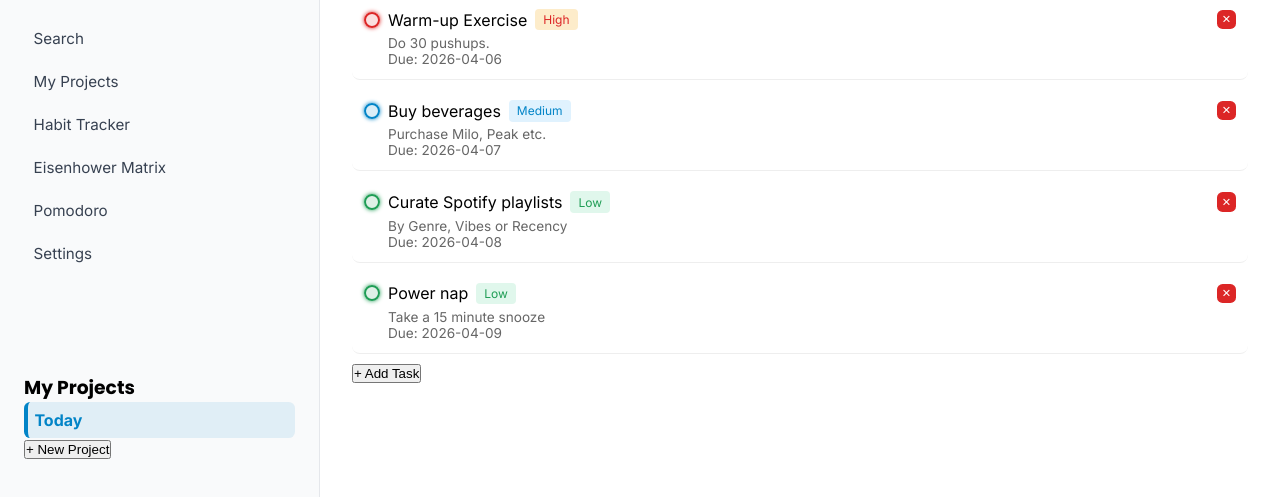
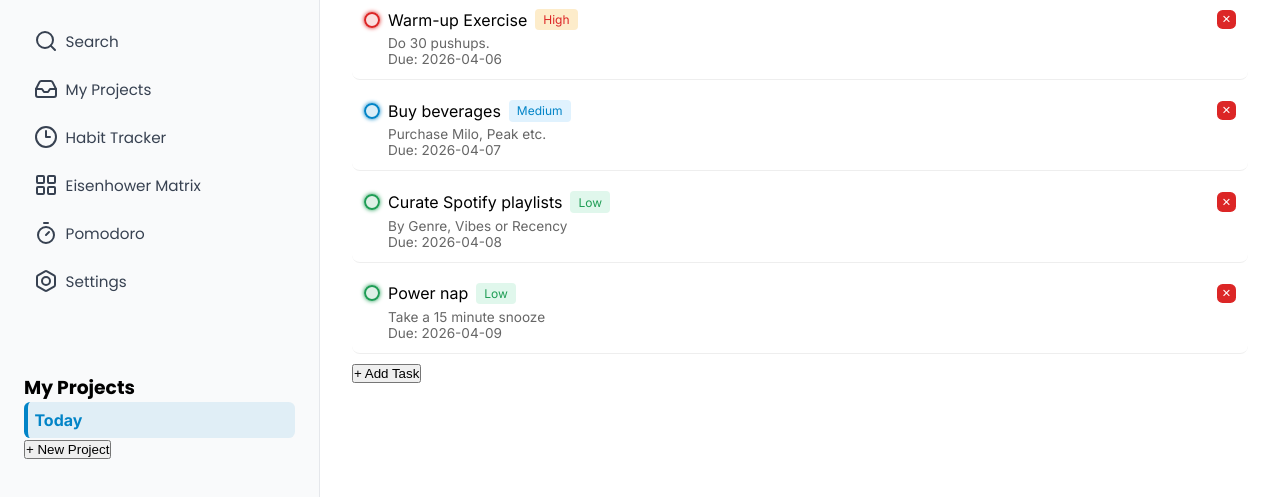
Before and after one commit to JayZeus999/Todo-List, a website built with webpack: page src/template.html in a window 1280 px wide. Shown: the part 83-580 px from the top of the page. Built offline with nearby package versions, Linux system fonts and the light colour scheme.

Commit message:
Import SVGs & align them with utilities' btns

```diff
--- a/src/styles.css
+++ b/src/styles.css
@@ -107,10 +107,14 @@
     border: none;
     text-align: left;
 
+    display: flex;
+    align-items: center;
+    gap: 0.5rem;
+
     padding: 0.5rem 0.6rem;
     border-radius: 0.4rem;
     font-size: 0.95rem;
-    font-family: "Inter", sans-serif;
+    font-family: "Poppins", sans-serif;
 
     color: #374151;
     transition: background 0.15s ease;
--- a/src/template.html
+++ b/src/template.html
@@ -54,12 +54,64 @@
         </div>
 
         <div class="utilities">
-            <button class="search-btn">Search</button>
-            <button class="project-btn">My Projects</button>
-            <button class="habit-btn">Habit Tracker</button>
-            <button class="matrix-btn">Eisenhower Matrix</button>
-            <button class="pomodoro-btn">Pomodoro</button>
-            <button class="settings-btn">Settings</button>
+            <button class="search-btn">
+                <svg xmlns="http://www.w3.org/2000/svg" width="24" height="24" viewBox="0 0 24 24" fill="none"
+                    stroke="currentColor" stroke-width="2" stroke-linecap="round" stroke-linejoin="round"
+                    class="lucide lucide-search-icon lucide-search">
+                    <path d="m21 21-4.34-4.34" />
+                    <circle cx="11" cy="11" r="8" />
+                </svg>
+                Search</button>
+
+            <button class="project-btn">
+                <svg xmlns="http://www.w3.org/2000/svg" width="24" height="24" viewBox="0 0 24 24" fill="none"
+                    stroke="currentColor" stroke-width="2" stroke-linecap="round" stroke-linejoin="round"
+                    class="lucide lucide-inbox-icon lucide-inbox">
+                    <polyline points="22 12 16 12 14 15 10 15 8 12 2 12" />
+                    <path
+                        d="M5.45 5.11 2 12v6a2 2 0 0 0 2 2h16a2 2 0 0 0 2-2v-6l-3.45-6.89A2 2 0 0 0 16.76 4H7.24a2 2 0 0 0-1.79 1.11z" />
+                </svg>
+                My Projects</button>
+
+            <button class="habit-btn">
+                <svg xmlns="http://www.w3.org/2000/svg" width="24" height="24" viewBox="0 0 24 24" fill="none"
+                    stroke="currentColor" stroke-width="2" stroke-linecap="round" stroke-linejoin="round"
+                    class="lucide lucide-clock3-icon lucide-clock-3">
+                    <circle cx="12" cy="12" r="10" />
+                    <path d="M12 6v6h4" />
+                </svg>
+                Habit Tracker</button>
+
+            <button class="matrix-btn">
+                <svg xmlns="http://www.w3.org/2000/svg" width="24" height="24" viewBox="0 0 24 24" fill="none"
+                    stroke="currentColor" stroke-width="2" stroke-linecap="round" stroke-linejoin="round"
+                    class="lucide lucide-layout-grid-icon lucide-layout-grid">
+                    <rect width="7" height="7" x="3" y="3" rx="1" />
+                    <rect width="7" height="7" x="14" y="3" rx="1" />
+                    <rect width="7" height="7" x="14" y="14" rx="1" />
+                    <rect width="7" height="7" x="3" y="14" rx="1" />
+                </svg>
+                Eisenhower Matrix</button>
+
+            <button class="pomodoro-btn">
+                <svg xmlns="http://www.w3.org/2000/svg" width="24" height="24" viewBox="0 0 24 24" fill="none"
+                    stroke="currentColor" stroke-width="2" stroke-linecap="round" stroke-linejoin="round"
+                    class="lucide lucide-timer-icon lucide-timer">
+                    <line x1="10" x2="14" y1="2" y2="2" />
+                    <line x1="12" x2="15" y1="14" y2="11" />
+                    <circle cx="12" cy="14" r="8" />
+                </svg>
+                Pomodoro</button>
+
+            <button class="settings-btn">
+                <svg xmlns="http://www.w3.org/2000/svg" width="24" height="24" viewBox="0 0 24 24" fill="none"
+                    stroke="currentColor" stroke-width="2" stroke-linecap="round" stroke-linejoin="round"
+                    class="lucide lucide-bolt-icon lucide-bolt">
+                    <path
+                        d="M21 16V8a2 2 0 0 0-1-1.73l-7-4a2 2 0 0 0-2 0l-7 4A2 2 0 0 0 3 8v8a2 2 0 0 0 1 1.73l7 4a2 2 0 0 0 2 0l7-4A2 2 0 0 0 21 16z" />
+                    <circle cx="12" cy="12" r="4" />
+                </svg>
+                Settings</button>
         </div>
 
         <div class="project-section">
```
